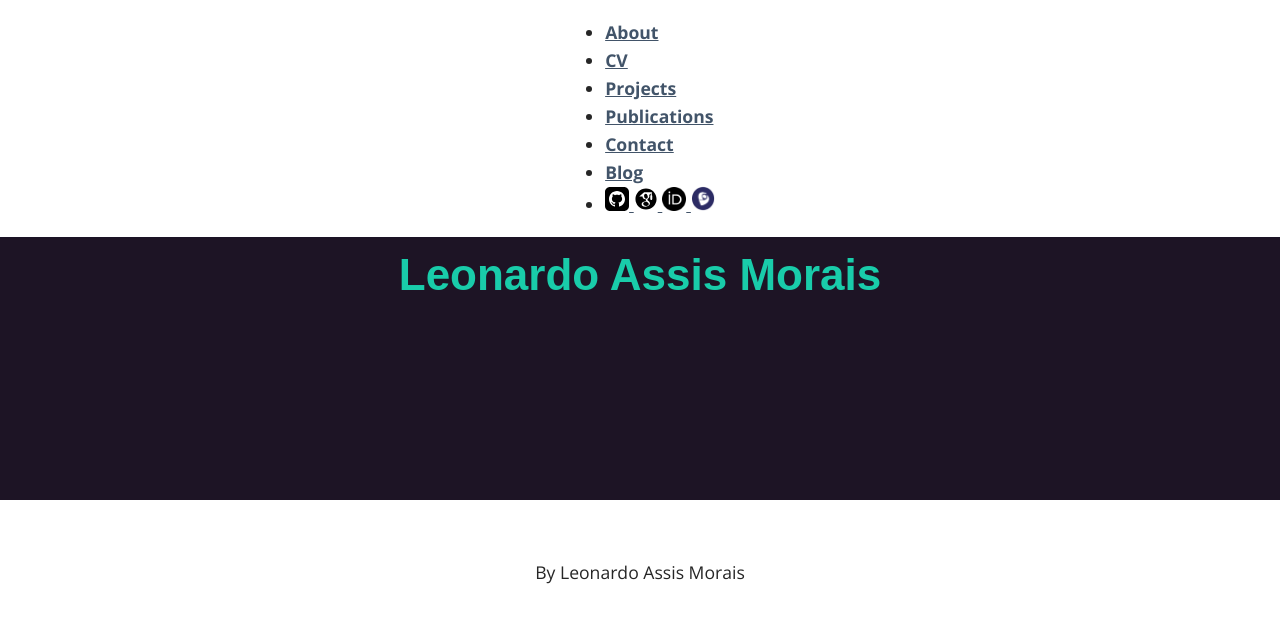
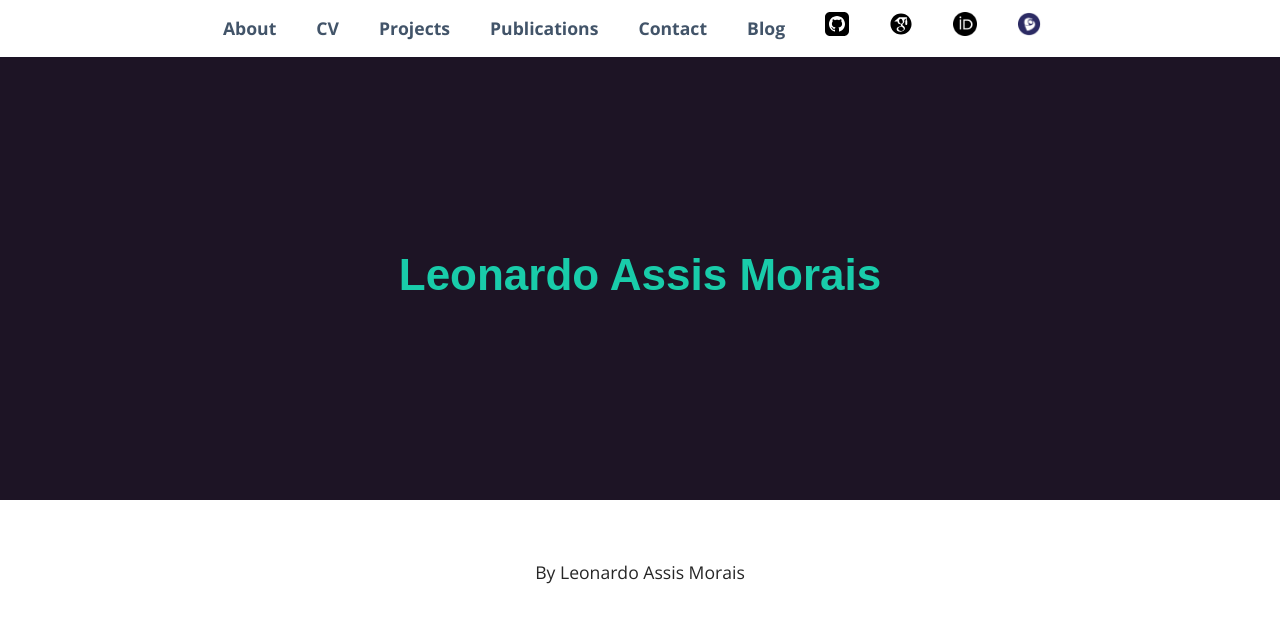
Before and after one commit to Leo-am/Leo-am.github.io, a Jekyll site: the page built from index.html, in a window 1280 px wide. Shown: the top 623 px of the page. Built offline with Jekyll 4.4.1, drawn with Linux system fonts in a browser that asks for light colours; some web fonts are replaced.

Commit message:
fix horizontal bar

```diff
--- a/_includes/header.html
+++ b/_includes/header.html
@@ -1,36 +1,44 @@
 <aside>
   <div class="container">
-    <nav>
-      <ul class="nav-bar">
+    <nav class="nav-bar">
+      <ul class="nav-items">
         {% for page in site.pages %}
           {% if page.title and page.hidden != true %}
             <li><a href="{{ page.url }}">{{ page.title }}</a></li>
           {% endif %}
         {% endfor %}
         <li><a href="{{ "/blog" | relative_url }}">Blog</a></li>
+      </ul>
 
-        <li class="social-icons">
+      <ul class="social-icons">
         {% if site.social.github %}
+          <li>
             <a href="{{ site.social.github }}" target="_blank" title="GitHub">
               <img src="{{ '/images/icons/github.svg' | relative_url }}" alt="GitHub" width="24">
             </a>
+          </li>
         {% endif %}
         {% if site.social.scholar %}
+          <li>
             <a href="{{ site.social.scholar }}" target="_blank" title="Google Scholar">
               <img src="{{ '/images/icons/scholar.svg' | relative_url }}" alt="Scholar" width="24">
             </a>
+          </li>
         {% endif %}
         {% if site.social.orcid %}
+          <li>
             <a href="{{ site.social.orcid }}" target="_blank" title="ORCID">
               <img src="{{ '/images/icons/orcid.png' | relative_url }}" alt="ORCID" width="24">
             </a>
+          </li>
         {% endif %}
         {% if site.social.lattes %}
+          <li>
             <a href="{{ site.social.lattes }}" target="_blank" title="Lattes">
               <img src="{{ '/images/icons/lattes.png' | relative_url }}" alt="Lattes" width="24">
             </a>
+          </li>
         {% endif %}
-        </li>
       </ul>
     </nav>
   </div>
--- a/_sass/_layout.scss
+++ b/_sass/_layout.scss
@@ -87,59 +87,43 @@ aside {
     justify-content: center;
     align-items: center;
 
-    .nav-bar .nav-bar {
+    .nav-bar {
+      display: flex;
+      justify-content: space-between;
+      align-items: center;
+      flex-wrap: nowrap;
+      width: 100%;
+      padding: 0;
+      margin: 0;
+    }
+
+    .nav-items,
+    .social-icons {
       display: flex;
       align-items: center;
-  justify-content: space-between; // Pushes left + right apart
       list-style: none;
       padding: 0;
       margin: 0;
-  width: 100%;
+    }
 
-  // Left side items (pages)
-  li:not(.social-icons) {
+    .nav-items li,
+    .social-icons li {
       margin-right: 1rem;
+    }
 
-    a {
+    .nav-items li a,
+    .social-icons li a {
       display: block;
       padding: 12px;
       text-decoration: none;
     }
 
-    a:hover {
-      color: #2bb2a3; // light blue/greenish on hover
-    }
-  }
-
-  // Right-aligned icons
-  .social-icons {
-    margin-left: auto; // Pushes icons to the far right
-    display: flex;
-    align-items: center;
-    gap: 8px;
-
-    a {
-      display: inline-block;
-      padding: 6px;
-      transition: all 0.2s ease-in-out;
-
-      img {
-        display: block;
-        width: 24px;
-        height: 24px;
-        transition: filter 0.2s ease;
-      }
-
-      &:hover img {
+    .social-icons li a:hover img {
       filter: brightness(0) saturate(100%) invert(47%) sepia(28%) saturate(588%) hue-rotate(120deg) brightness(95%) contrast(85%);
-        // 💡 Adjust for light blue/greenish tint
+      transition: 0.2s ease;
     }
   }
 }
-}
-  }
-}
-
 
 footer {
 	text-align: center;
```
Lines whose indentation alone changed are shown as unchanged.
